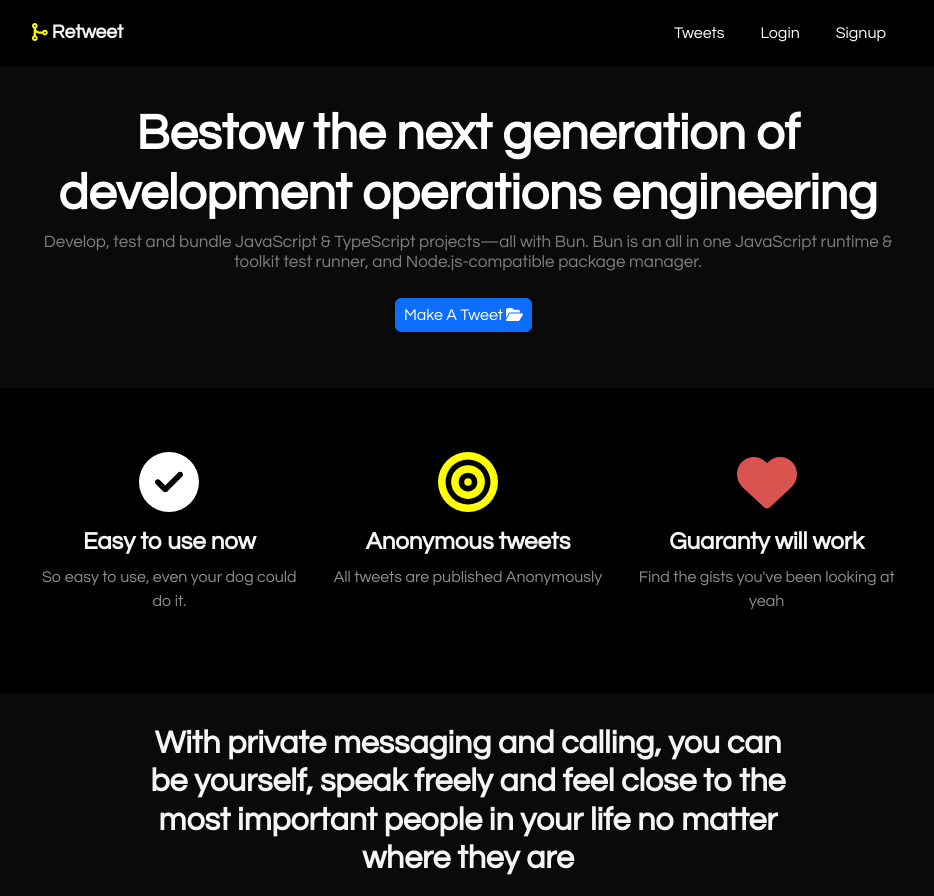
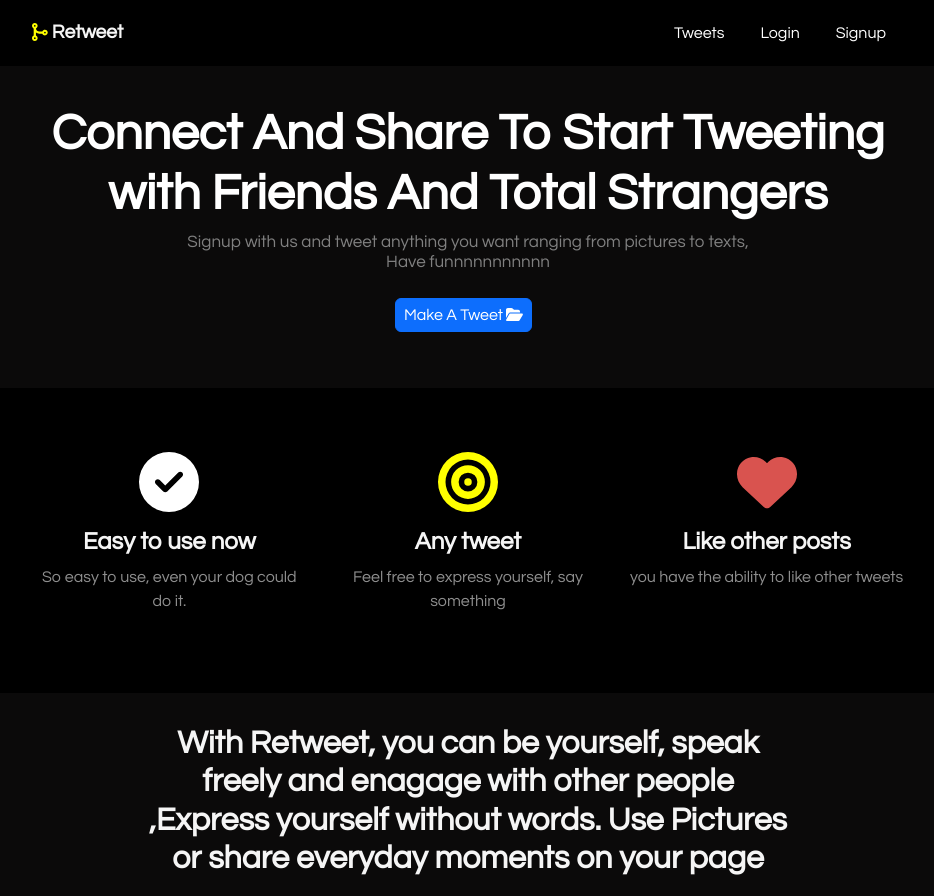
Before and after one commit to somkenemuscle/retweet_client, a Next.js app: page / in a window 1280 px wide. Shown: the top 896 px of the page, without its empty margins (172-1106 px from the left). Built offline with nearby package versions, Linux system fonts and the light colour scheme.

Commit message:
working on home page

```diff
--- a/app/page.jsx
+++ b/app/page.jsx
@@ -19,9 +19,8 @@ export default function Home() {
         <div className="container text-center">
           <div className="row">
             <div className="col">
-              <h1 className="title-header">Bestow the next generation of development operations engineering</h1>
-              <h5 className="title-text">Develop, test and bundle JavaScript & TypeScript projects—all with Bun. Bun is an
-                all in one JavaScript runtime & toolkit test runner, and Node.js-compatible package manager.</h5>
+              <h1 className="title-header">Connect And Share To Start Tweeting with Friends And Total Strangers </h1>
+              <h5 className="title-text">Signup with us and tweet anything you want ranging from pictures to texts, <br /> Have funnnnnnnnnnn  </h5>
               <Link href='/tweets'>
                 <button type="button" className='btn btn-primary btn-md dw-btn'>
                   Make A Tweet  <FontAwesomeIcon icon={faFolderOpen} style={{ fontSize: 15, color: "white" }} />
@@ -42,21 +41,21 @@ export default function Home() {
             </div>
             <div className="col-xl-4 col-md-6">
               <p> <FontAwesomeIcon icon={faBullseye} style={{ fontSize: 60, color: "yellow" }} /></p>
-              <h3 className='features-header'>Anonymous tweets</h3>
-              <p className='features-p'>All tweets are published Anonymously </p>
+              <h3 className='features-header'>Any tweet</h3>
+              <p className='features-p'>Feel free to express yourself, say something </p>
             </div>
             <div className="col-xl-4 col-md-12">
               <p> <FontAwesomeIcon icon={faHeart} style={{ fontSize: 60, color: "#d9534f" }} /></p>
-              <h3 className='features-header'>Guaranty will work</h3>
-              <p className='features-p'>Find the gists you've been looking at yeah</p>
+              <h3 className='features-header'>Like other posts</h3>
+              <p className='features-p'>you have the ability to like other tweets</p>
             </div>
           </div>
         </div>
       </section>
 
       <section className="testimonials testimonial-1">
-        <h2 className='testimonial-text'>With private messaging and calling, you can be yourself, speak freely
-        and feel close to the most important people in your life no matter where they are </h2>
+        <h2 className='testimonial-text'>With Retweet, you can be yourself, speak freely
+        and enagage with other people ,Express yourself without words. Use Pictures or share everyday moments on your page</h2>
         <p className='testimonial-icon'> <FontAwesomeIcon icon={faCircleUp} style={{ fontSize: 60, color: "yellow" }} /></p>
       </section>
 
```
